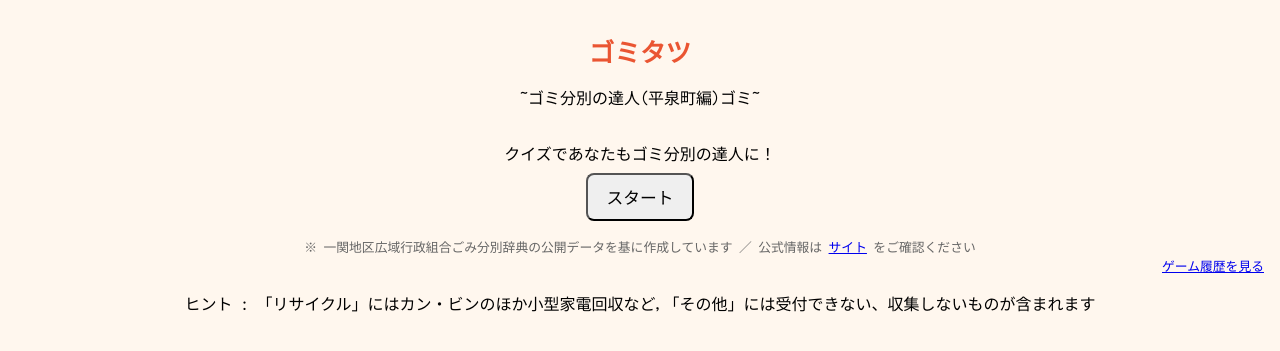
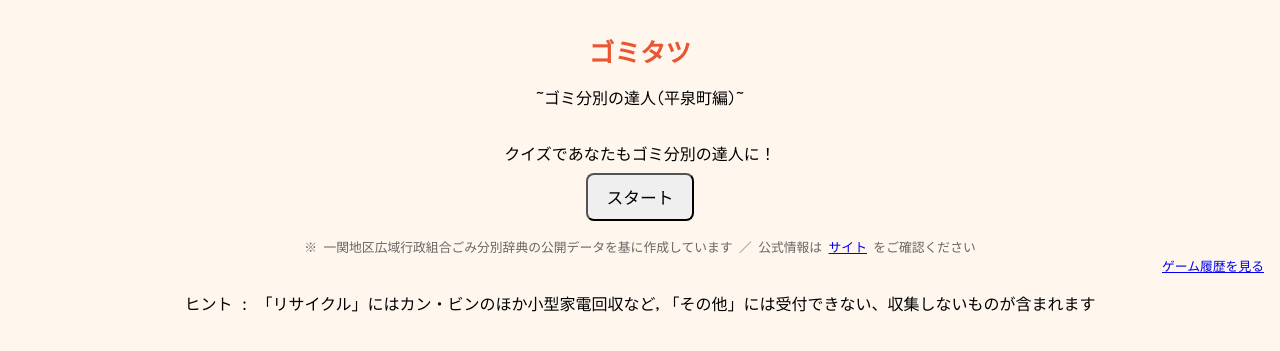
Before and after one commit to evergreen90/garbage-game, a Flask app: page / in a window 1280 px wide. Shown: the top 351 px of the page. Run offline with Flask 3, Linux system fonts and the light colour scheme.

Commit message:
文字修正

```diff
--- a/templates/index.html
+++ b/templates/index.html
@@ -12,7 +12,7 @@
 <body>
     <br>
     <div id="title">ゴミタツ</div>
-    <p>~ゴミ分別の達人(平泉町編)ゴミ~</p>
+    <p>~ゴミ分別の達人(平泉町編)~</p>
     <br>
     <div id="intro">クイズであなたもゴミ分別の達人に！</div>
     <button class="start" onclick="startGame()">スタート</button>
```
